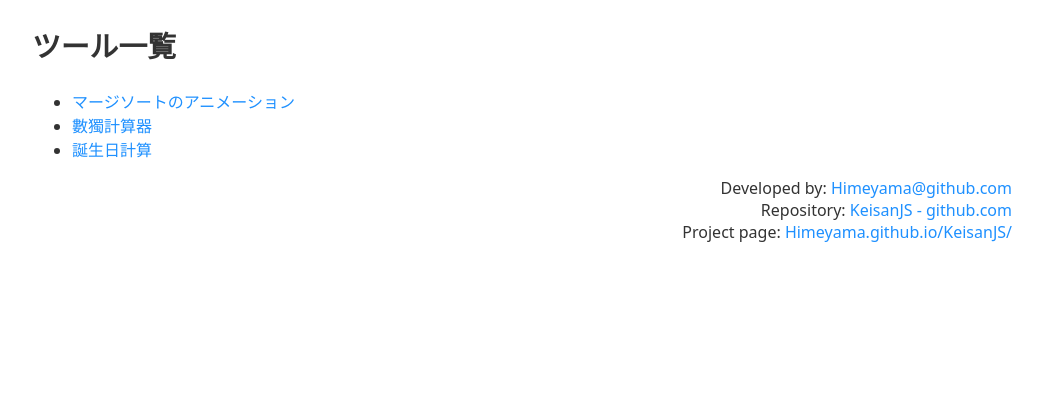
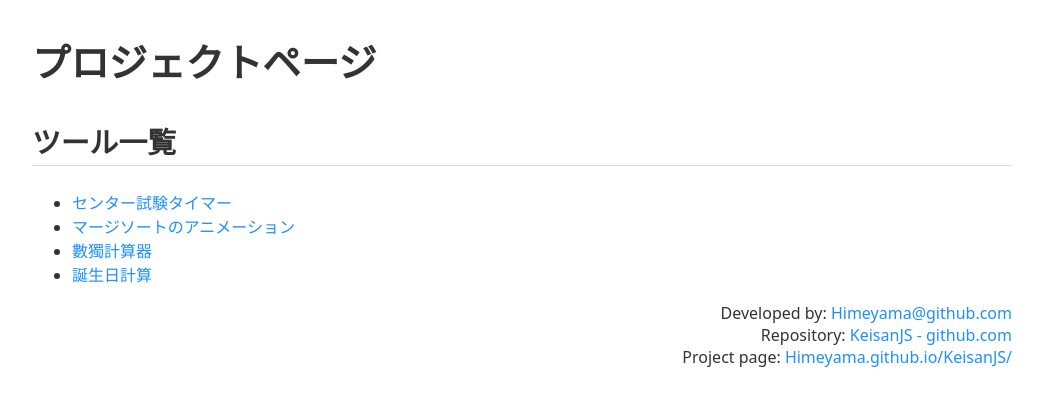
Before and after one commit to Himeyama/KeisanJS, a Jekyll site: the page built from index.md, in a window 1280 px wide. Shown: the top 406 px of the page, without its empty margins (118-1161 px from the left). Built offline with Jekyll 4.4.1, drawn with Linux system fonts in a browser that asks for light colours; our own code applies the rules of GitHub Pages for plain Markdown files.

Commit message:
センター試験タイマー

```diff
--- a/_includes/header.html
+++ b/_includes/header.html
@@ -0,0 +1 @@
+<h1 id="page-title">{{ page.title }}</h1>
--- a/assets/css/header.sass
+++ b/assets/css/header.sass
@@ -3,9 +3,17 @@
 
 h1
     font-size: 1.8rem
+    border-bottom: solid 1px #ddd
+    padding-bottom: 4px
+    &#page-title
+        font-size: 2.4rem
+        border: none
+        padding: 0
 
 h2
     font-size: 1.6rem
+    border-bottom: solid 1px #ddd
+    padding-bottom: 4px
 
 h3
     font-size: 1.4rem
--- a/index.md
+++ b/index.md
@@ -1,9 +1,11 @@
 ---
 layout: default
+title: プロジェクトページ
 ---
 
 # ツール一覧
 
+- [センター試験タイマー](./centerexam.html)
 - [マージソートのアニメーション](./mergesort.html)
 - [數獨計算器](./sudoku.html)
 - [誕生日計算](./calcbirthday.html)
```
Also changed, not shown: centerexam.md (added, +20 -0 lines).
